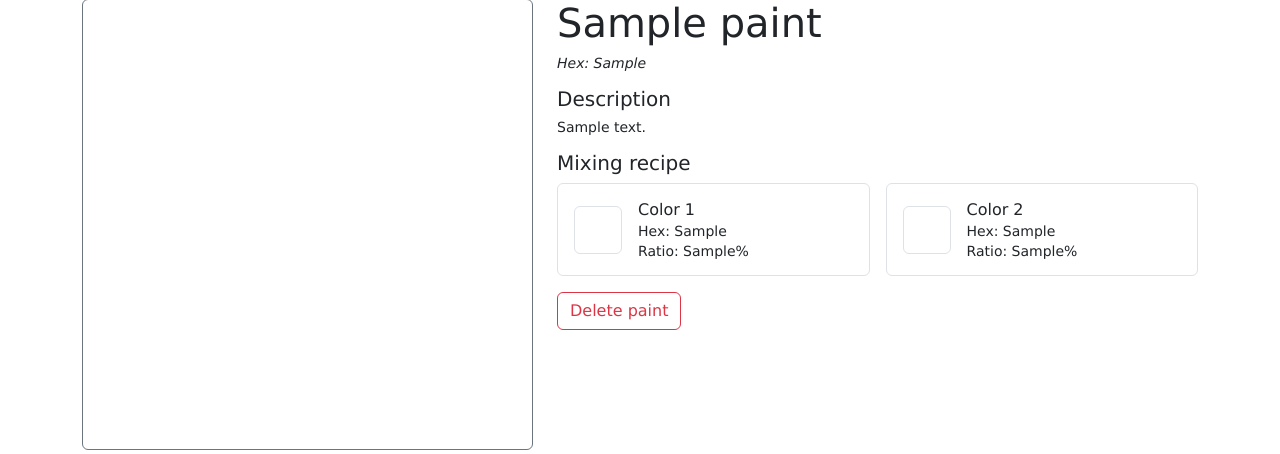
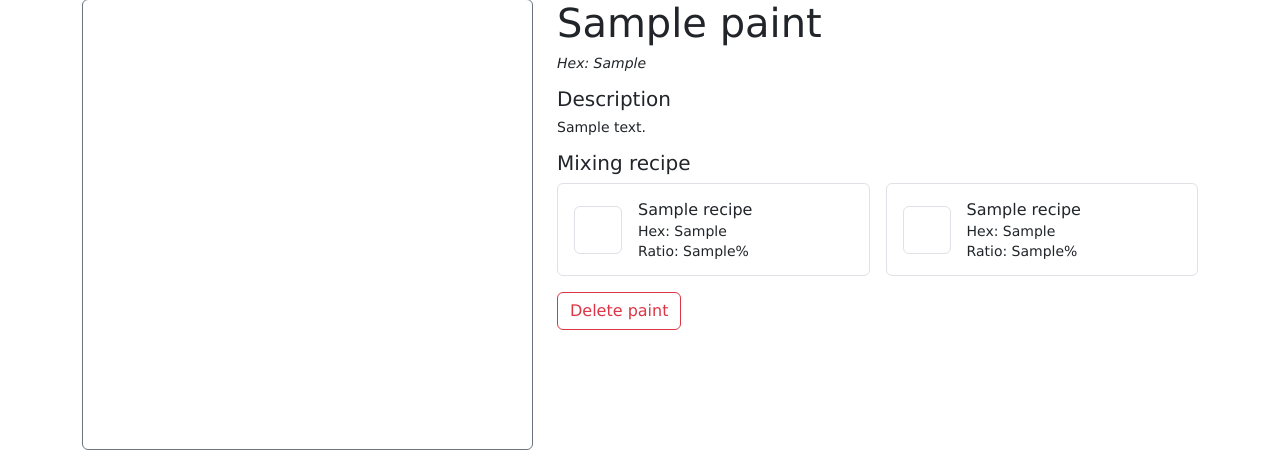
Before and after one commit to Naton-Cai/fullstack_dev_project, a Node server app: template views/paint_detail.pug in a window 1280 px wide. Shown: the part 113-567 px from the top of the page. Run offline with Node 20, Linux system fonts and the light colour scheme; the template is opened without the code that fills it: most values are stand-ins (such as "Sample title", 1, 10 or a date in 2020); some libraries are stand-ins or nearby versions.

Commit message:
feat(paint-detail): add mixing recipe components name, fall back to color 1 or 2

```diff
--- a/views/paint_detail.pug
+++ b/views/paint_detail.pug
@@ -32,10 +32,10 @@ block content
                                     div.border.rounded.flex-shrink-0(
                                         style=`background-color: ${paint.recipe.paint1Hex}; width: 48px; height: 48px;`
                                         role='img'
-                                        aria-label=`Color 1 preview: ${paint.recipe.paint1Hex}`
+                                        aria-label=`${paint.recipe.paint1Name || 'Color 1'} preview: ${paint.recipe.paint1Hex}`
                                     )
                                     div
-                                        h3.h6.mb-1 Color 1
+                                        h3.h6.mb-1= paint.recipe.paint1Name || 'Color 1'
                                         p.mb-1 Hex: #{paint.recipe.paint1Hex}
                                         if paint.recipe.paint1Percent != null
                                             p.mb-0 Ratio: #{paint.recipe.paint1Percent}%
@@ -47,10 +47,10 @@ block content
                                     div.border.rounded.flex-shrink-0(
                                         style=`background-color: ${paint.recipe.paint2Hex}; width: 48px; height: 48px;`
                                         role='img'
-                                        aria-label=`Color 2 preview: ${paint.recipe.paint2Hex}`
+                                        aria-label=`${paint.recipe.paint2Name || 'Color 2'} preview: ${paint.recipe.paint2Hex}`
                                     )
                                     div
-                                        h3.h6.mb-1 Color 2
+                                        h3.h6.mb-1= paint.recipe.paint2Name || 'Color 2'
                                         p.mb-1 Hex: #{paint.recipe.paint2Hex}
                                         if paint.recipe.paint2Percent != null
                                             p.mb-0 Ratio: #{paint.recipe.paint2Percent}%
```
